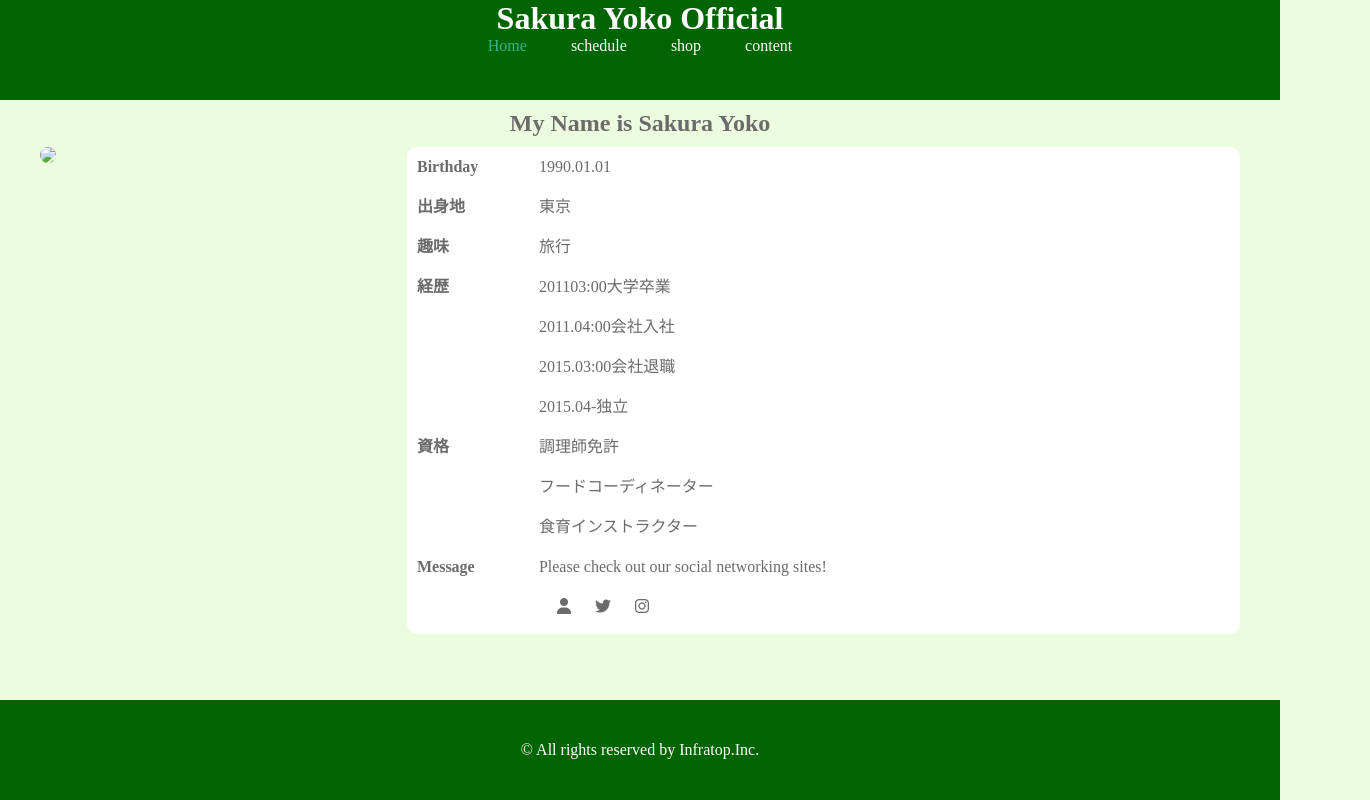
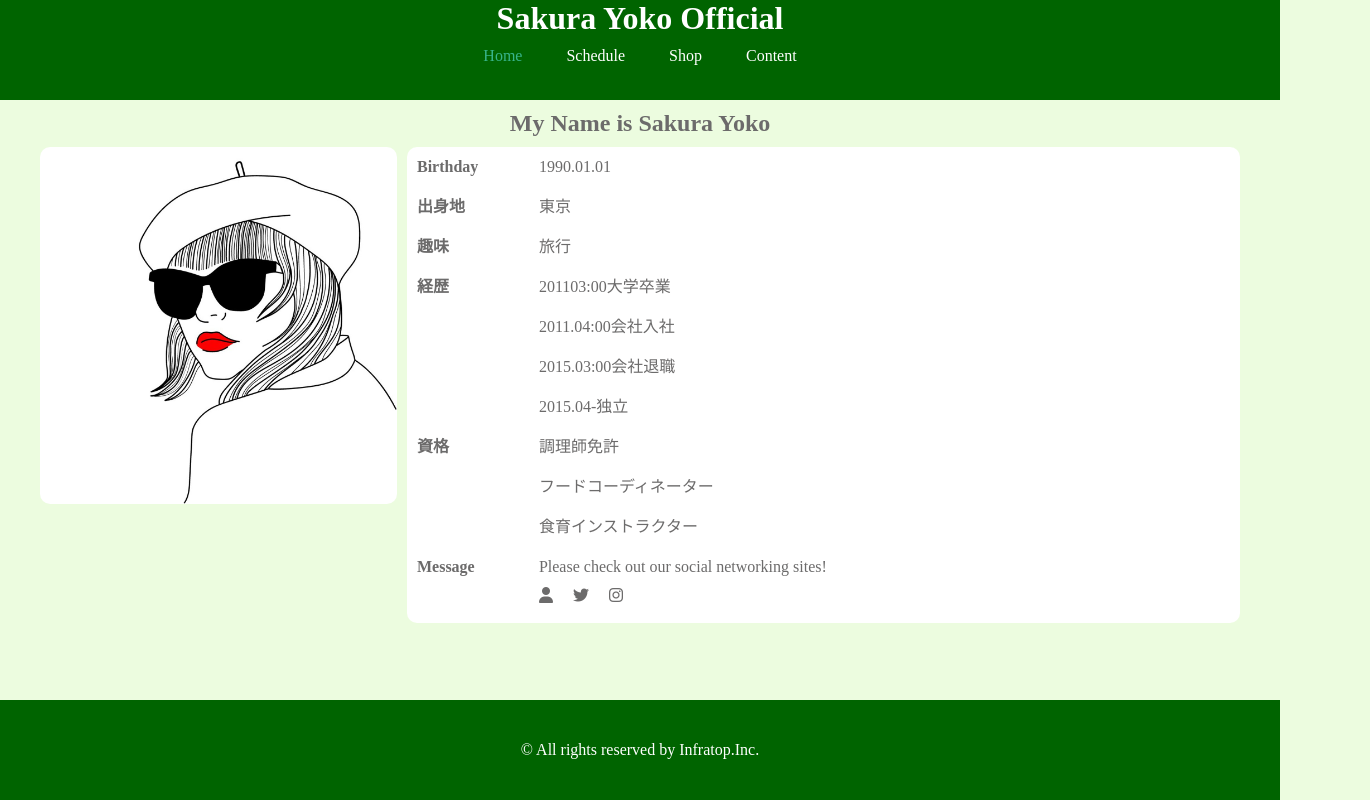
Before and after one commit to Seigo0adachi/git-report.html.css, a plain HTML site: page index.html in a window 1280 px wide. Shown: the whole page, 1370 px wide, since content can reach past the window. Drawn offline with Linux system fonts and the light colour scheme.

Commit message:
課題４回目

```diff
--- a/index.html
+++ b/index.html
@@ -20,13 +20,12 @@
           <li class="nav-list-item">
             <a href="index.html">Home</a>
           </li>
-          <li class="nav-list-item">schedule</li>
-          <li class="nav-list-item">shop</li>
-          <li class="nav-list-item">content</li>
+          <li class="nav-list-item">Schedule</li>
+          <li class="nav-list-item">Shop</li>
+          <li class="nav-list-item">Content</li>
         </ul>
       </nav>
     </header>
-
 
     <main>
       <div class="main-heading">
@@ -34,7 +33,7 @@
       </div>
       <div class="main-box">
         <div class="yoko-image-box">
-          <img class="yoko-image" src="/Users/adachiseigo/Desktop/ono.yoko/picture.jpeg">
+          <img class="yoko-image" src="img/yoko.jpeg">
         </div>
         <div class="self-introduction">
           <div class="row">
@@ -72,7 +71,7 @@
             <p class="self-text">Please check out our social networking sites!</p>
             <p class="self-label"></p>
           </div>
-          <div class="social">
+          <div class="row">
             <p class="self-label"></p>
             <i class="fa-solid fa-user"></i>
             <i class="fa-brands fa-twitter"></i>
--- a/style.css
+++ b/style.css
@@ -16,16 +16,16 @@ header {
 }
 header .heading a {
   color: #fff;
-  padding-top: 10px;
 }
 header .headingn {
   font-size: 32px;
+  padding-top: 10px;
 }
 .heading a {
   text-decoration: none;
 }
 .nav-list {
-  padding-top: 10px 0;
+  padding: 10px 0;
 }
 .nav-list-item {
   color: #fff;
@@ -75,15 +75,11 @@ main {
   display: flex;
   flex-wrap: wrap;
 }
-.social {
-  position: relative;
-  left: 140px;
-}
-.social i {
+
+.row i {
   display: inline-block;
   flex-wrap: wrap;
   margin: 0 20px 20px 0;
-
 }
 body {
   background-color: #ecfcdf;
```
